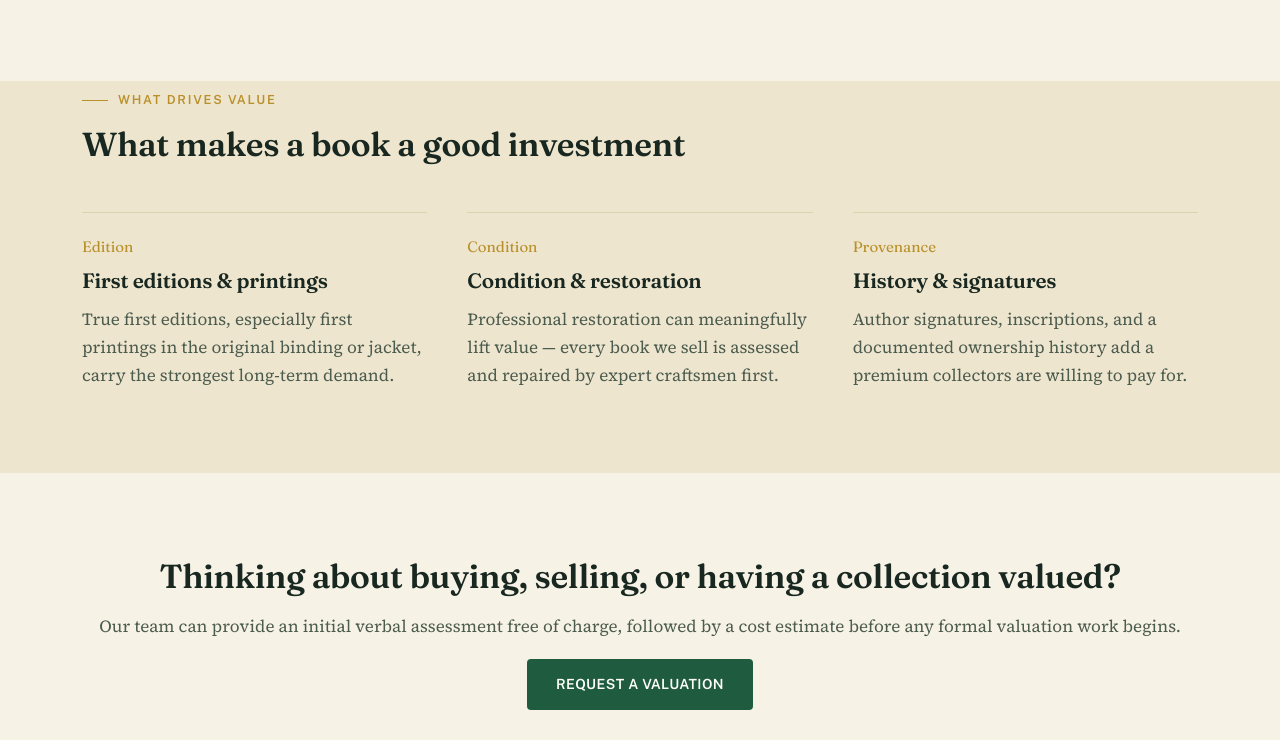
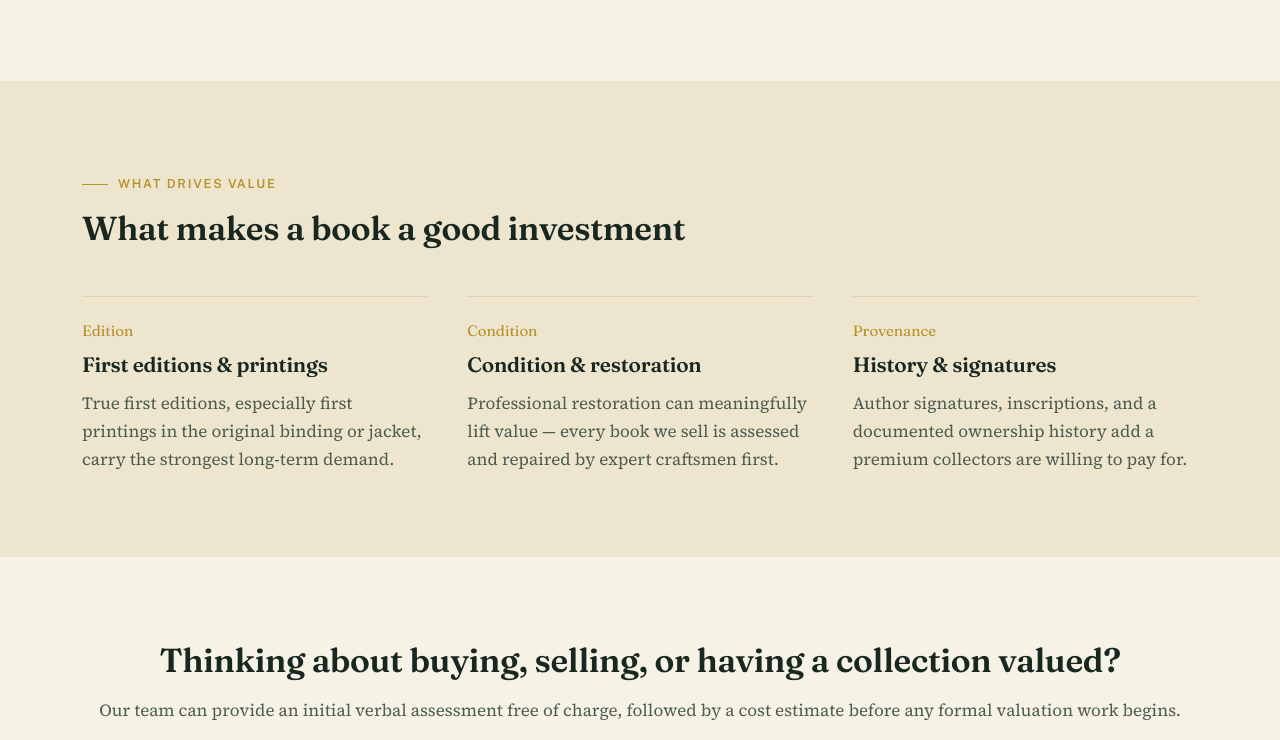
Before and after one commit to l-panther/emblem-books, an Astro site: page /emblem-books/investment in a window 1280 px wide. Shown: the part 602-1342 px from the top of the page. Built offline with nearby package versions, Linux system fonts and the light colour scheme; Astro itself is replaced by a stand-in of ours.

Commit message:
Update investment.astro

```diff
--- a/src/pages/investment.astro
+++ b/src/pages/investment.astro
@@ -31,7 +31,7 @@ import Layout from '../layouts/Layout.astro';
     </div>
   </section>
 
-  <section class="section" style="background:var(--parchment-deep); padding-top:0;">
+  <section class="section" style="background:var(--parchment-deep);">
     <div class="wrap">
       <div class="section-head left">
         <p class="eyebrow">What drives value</p>
```
